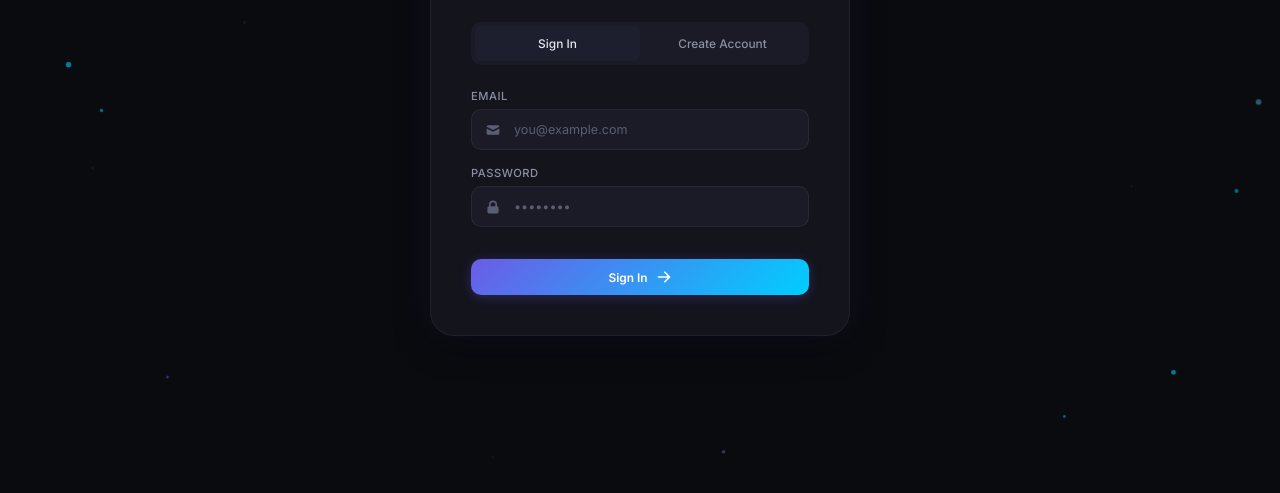
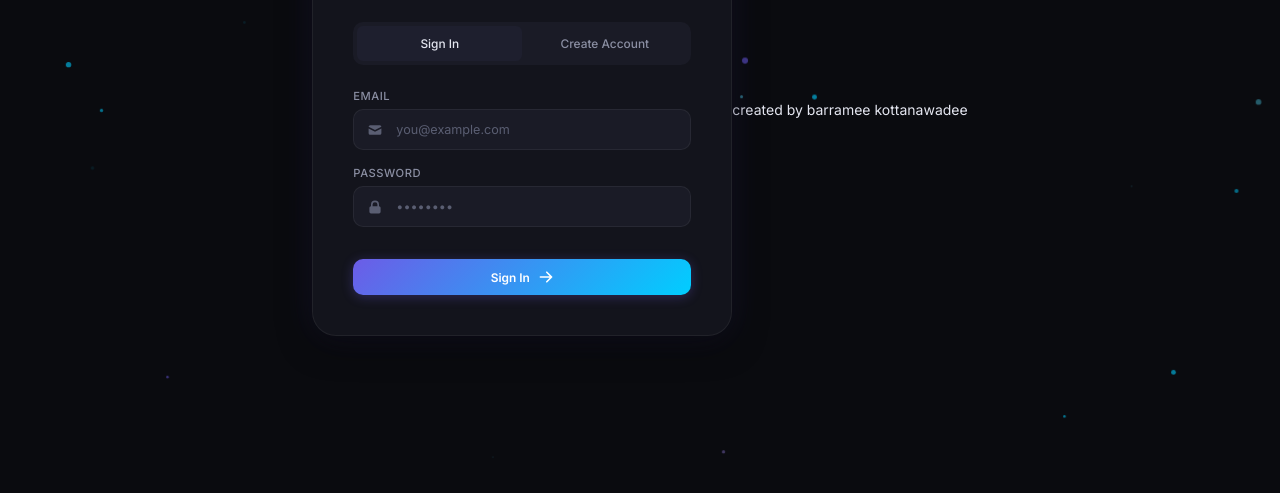
Before and after one commit to barramee27/codemesh, a website: page public/index.html in a window 1280 px wide. Shown: the part 291-784 px from the top of the page. Drawn offline with nearby package versions, Linux system fonts and the light colour scheme.

Commit message:
Update index.html

```diff
--- a/public/index.html
+++ b/public/index.html
@@ -152,6 +152,9 @@
           </button>
         </form>
       </div>
+
+      <!-- ADDED FOOTER CREDIT HERE -->
+      <div class="creator-credit">created by barramee kottanawadee</div>
     </div>
   </div>
 
```
Lines whose indentation alone changed are shown as unchanged.
